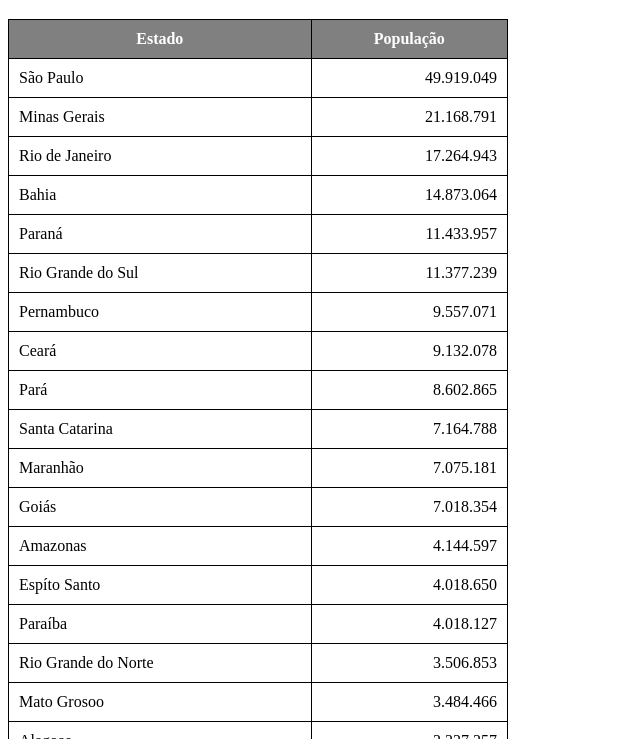
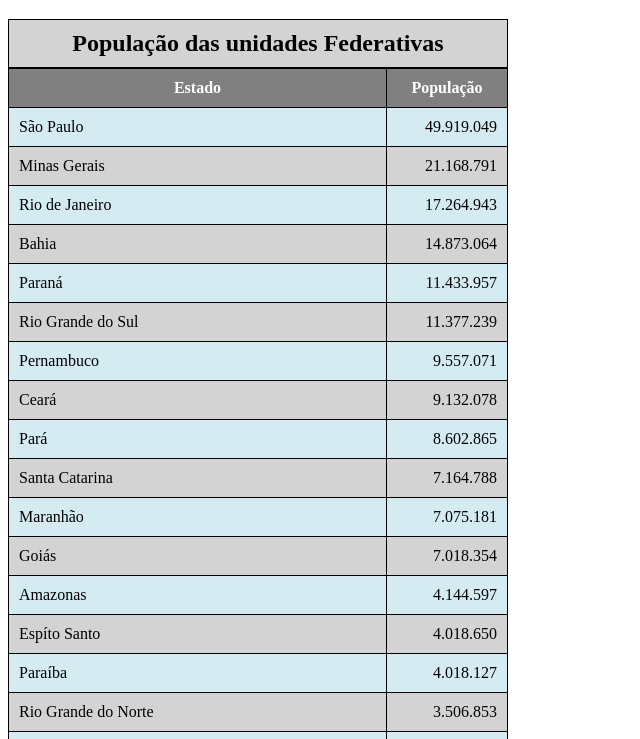
Before and after one commit to Lucasvpldeveloper/html-css, a plain HTML site: page exercicios/ex023/tabela.002.html in a window 1280 px wide. Shown: the part 61-800 px from the top of the page, without its empty margins (0-640 px from the left). Drawn offline with Linux system fonts and the light colour scheme.

Commit message:
Update tabela.002.html

```diff
--- a/exercicios/ex023/tabela.002.html
+++ b/exercicios/ex023/tabela.002.html
@@ -16,14 +16,34 @@
         border-collapse: collapse;
     }
 
+    caption {
+        font-size: 1.5em;
+        font-weight: bold;
+        padding: 10px;
+        background-color: lightgray;
+        border: 1px solid black;
+    }
+
     td,th {
         padding: 10px;
         border: 1px solid black;
     }
 
+    .populacao {
+        width: 100px;
+    }
+
     thead, tfoot {
         color: white;
         background-color: gray;
+    }
+
+    tbody > tr:nth-child(odd) { /* 2n-1 */
+        background-color: rgba(173, 216, 230, 0.516);
+    }
+
+    tbody > tr:nth-child(even) { /* 2n */
+        background-color: lightgray;
     }
 
     td.num {
@@ -38,6 +58,7 @@
     <!--
         ANATOMIA PARA TABELAS GRANDES
         TABLE
+            CAPTON (legenda)
             THEAD
                 TR, TD, TH
             TBODY
@@ -46,10 +67,11 @@
                 TR, TD, TH
     -->
     <table>
+        <caption>População das unidades Federativas</caption>
         <thead>
             <tr>
-                <th>Estado</th>
-                <th>População</th>
+                <th scope="col">Estado</th>
+                <th scope="col" class="populacao">População</th>
             </tr>
         </thead>
 
@@ -166,7 +188,7 @@
 
         <tfoot>
             <tr>
-                <th>Total de Habitantes</th>
+                <th scope="row">Total de Habitantes</th>
                 <td class="num"><strong>210.147.125</strong></td>
             </tr>
         </tfoot>
```
